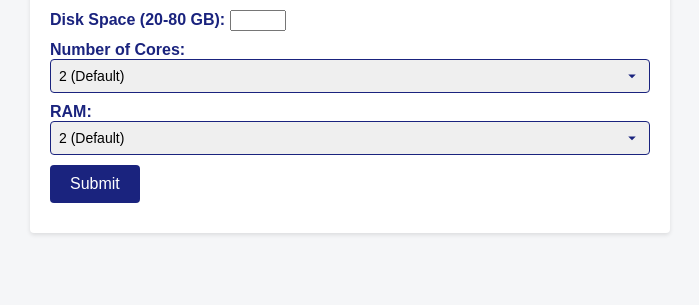
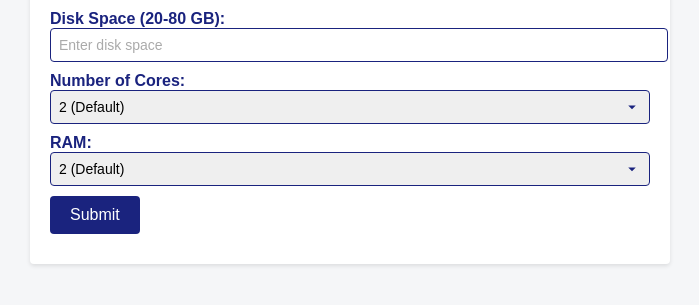
Before and after one commit to HerrForehead/dashboard-turnkey, a Python web app: template templates/configure.html in a window 1280 px wide. Shown: the part 192-497 px from the top of the page, without its empty margins (290-989 px from the left). Run offline with Jinja, Linux system fonts and the light colour scheme; the template is opened without the code that fills it, so the values that code supplies are empty.

Commit message:
Updated the disk space input to match

```diff
--- a/templates/configure.html
+++ b/templates/configure.html
@@ -38,7 +38,7 @@
             color: #1a237e;
         }
 
-        .form-group input[type="text"],
+        .form-group input[type="number"],
         .form-group select {
             width: 100%;
             padding: 8px;
@@ -47,7 +47,7 @@
             font-size: 14px;
         }
 
-        .form-group input[type="text"]::placeholder {
+        .form-group input[type="number"]::placeholder {
             color: #aaa;
         }
 
@@ -95,7 +95,7 @@
 
         <div class="form-group">
             <label for="disk_space">Disk Space (20-80 GB):</label>
-            <input type="number" id="disk_space" name="disk_space" min="20" max="80">
+            <input type="number" id="disk_space" name="disk_space" min="20" max="80" placeholder="Enter disk space">
         </div>
 
         <div class="form-group">
```
